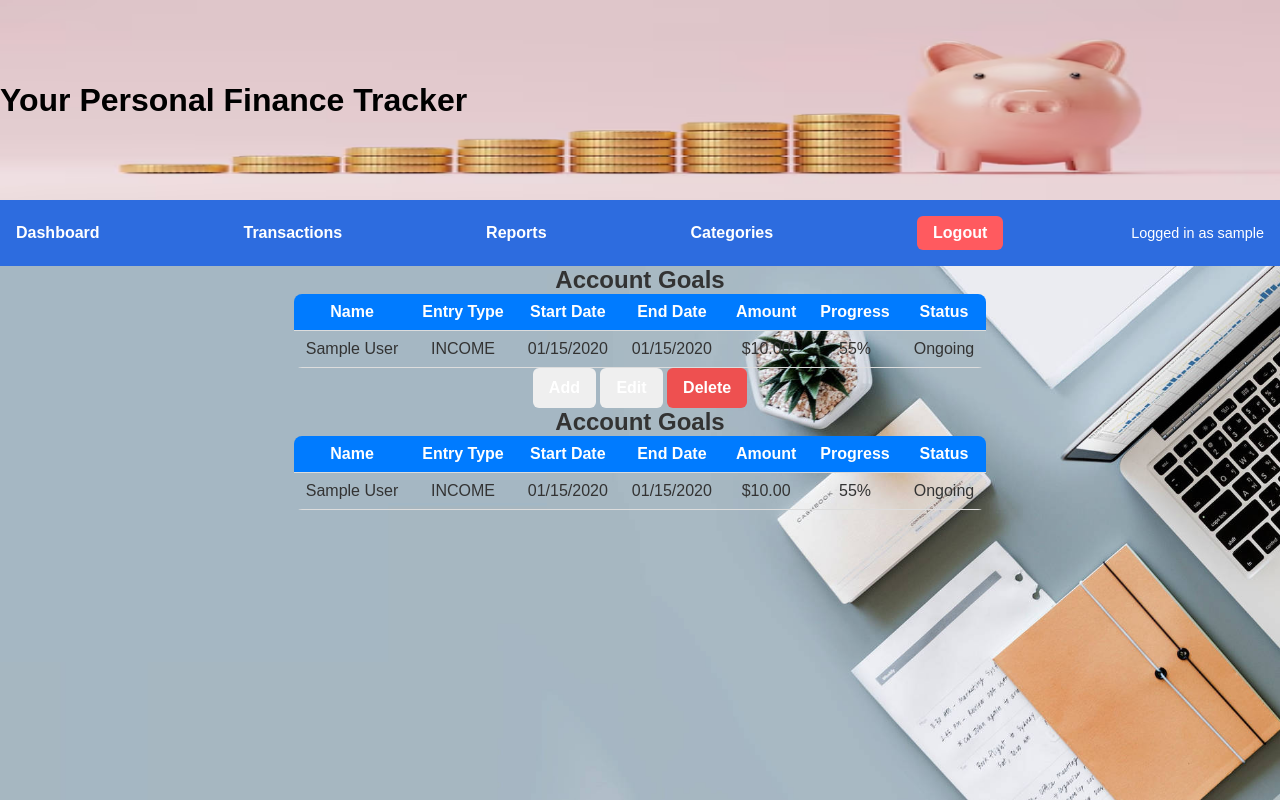
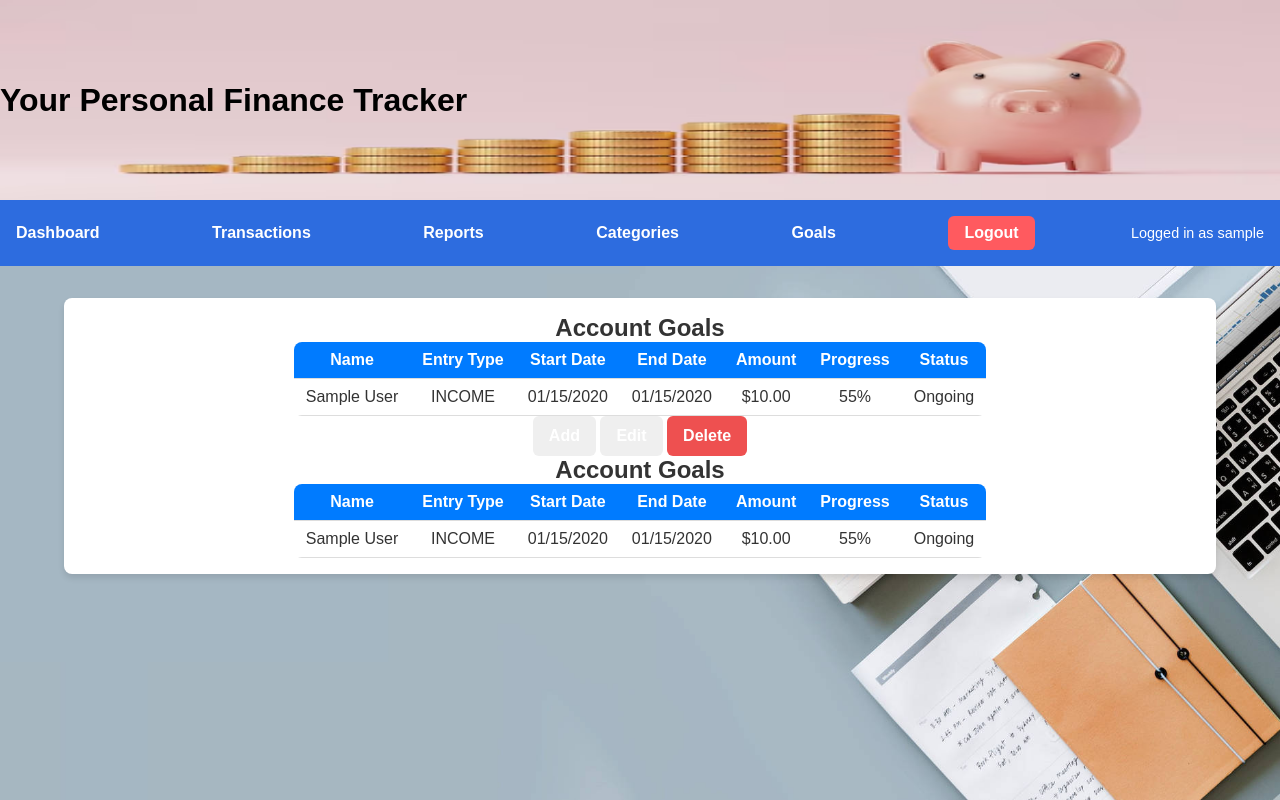
Before and after one commit to familycrest/personal-finance-tracker, a Django app: page /finances/goals/ in a window 1280 px wide. Run offline with Django 5.2, Linux system fonts and the light colour scheme; a user stored in the database is signed in; tables that the repository leaves empty hold one stand-in row (values such as "Sample post").

Commit message:
Add dialogs and js for add and edit buttons, add css for main element, and add a link to the goals page in the nav bar.

```diff
--- a/apps/finances/static/finances/css/goals.css
+++ b/apps/finances/static/finances/css/goals.css
@@ -1,3 +1,13 @@
+/* Main content area */
+main {
+    width: 90%;
+    margin: 2rem auto;
+    padding: 1rem;
+    background: #fff;
+    border-radius: 8px;
+    box-shadow: 0 4px 6px rgba(0,0,0,0.1);
+}
+
 /* Align the "Account Goals" and "Category Goals" tables */
 div.goal-tables {
     display: flex;
--- a/apps/finances/static/finances/js/goals.js
+++ b/apps/finances/static/finances/js/goals.js
@@ -67,12 +67,22 @@ rows.forEach(row => {
 
 // Make constants for all buttons and dialogs
 const add_btn = document.querySelector("#account_goals_add");
-const edit_btn = document.querySelector("#account_goals_delete");
+const edit_btn = document.querySelector("#account_goals_edit");
 const open_delete_btn = document.querySelector("#account_goals_delete"); // Opens delete dialog
 const delete_cancel_btn = document.querySelector("#delete_cancel");
 const delete_confirm_btn = document.querySelector("#delete_confirm");
 
 const delete_dialog = document.querySelector("#deletion_dialog");
+
+// Open add dialog
+add_btn.addEventListener('click', function() {
+    add_dialog.showModal();
+});
+
+// Open edit dialog
+edit_btn.addEventListener('click', function() {
+    edit_dialog.showModal();
+});
 
 // Open delete dialog
 open_delete_btn.addEventListener('click', function() {
--- a/apps/finances/templates/finances/goals.html
+++ b/apps/finances/templates/finances/goals.html
@@ -70,6 +70,14 @@
     <!--End of duplicate code as standin for layout-->
 </div>
 
+<dialog id="add_dialog">
+    <!--Add creation form here-->
+</dialog>
+
+<dialog id="edit_dialog">
+    <!--Add edit form here.-->
+</dialog>
+
 <dialog id="deletion_dialog">
     <h3>Are you sure you want to delete the selected items?</h3>
     <div class="popup_buttons">
--- a/templates/base.html
+++ b/templates/base.html
@@ -31,6 +31,7 @@
                 <a id="nav-transactions" href="{% url 'transactions' %}">Transactions</a>
                 <a id="nav-reports" href="{% url 'reports' %}">Reports</a>
                 <a id="nav-categories" href="{% url 'categories' %}">Categories</a>
+                <a id="nav-goals" href="{% url 'goals' %}">Goals</a>
 
                 <form method="post" action="{% url 'logout' %}" style="margin:0">
                     {% csrf_token %}
```
